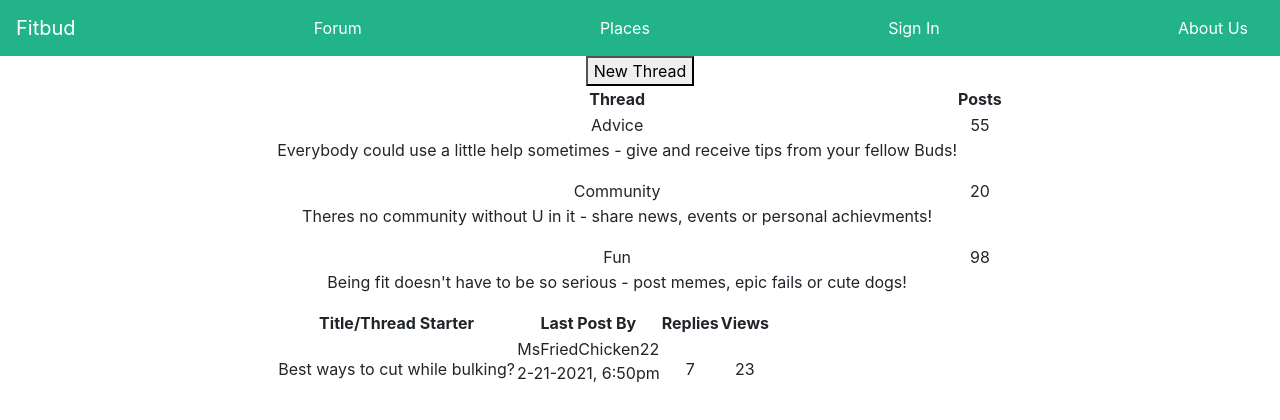
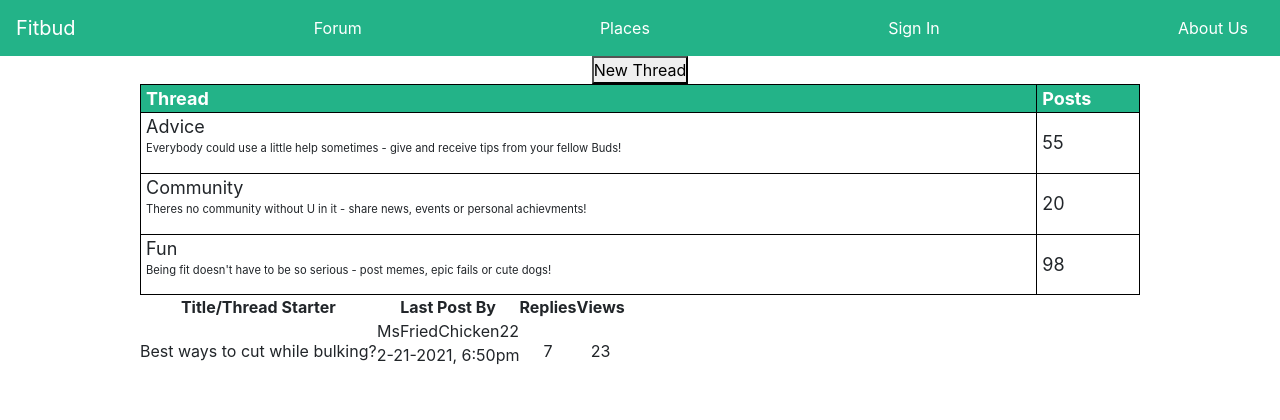
Before and after one commit to CUNYTechPrep/project-starter, a React (Create React App) app in the folder client/: page /forum in a window 1280 px wide. Shown: the top 420 px of the page. Built offline with nearby package versions, Linux system fonts and the light colour scheme.

Commit message:
Add styling for ThreadTable
- styling for compononent with accompanying css file

```diff
--- /dev/null
+++ b/client/src/components/ThreadTable.css
@@ -0,0 +1,28 @@
+* {
+  margin: 0;
+  padding: 0;
+  box-sizing: border-box;
+}
+
+.thread-table {
+  width: 1000px;
+  font-size: large;
+  border: 1px solid black;
+}
+.thread-table th {
+  background-color: hsl(162, 67%, 42%);
+  border: 1px solid black;
+  text-align: left;
+  color: white;
+  padding-left: 5px;
+}
+
+.thread-table td {
+  text-align: left;
+  border: 1px solid black;
+  padding-left: 5px;
+}
+
+.thread-description {
+  font-size: 0.7rem;
+}
--- a/client/src/components/ThreadTable.js
+++ b/client/src/components/ThreadTable.js
@@ -1,10 +1,11 @@
 import React from 'react';
 import ThreadRow from './ThreadTableRow';
+import './ThreadTable.css';
 
 function ThreadTable(props) {
   return (
     <section>
-      <table>
+      <table className="thread-table">
         <ThreadRow />
       </table>
     </section>
--- a/client/src/components/ThreadTableRow.js
+++ b/client/src/components/ThreadTableRow.js
@@ -8,29 +8,36 @@ function ThreadRow(props) {
         <th>Posts</th>
       </tr>
       <tr>
-        <td>Advice</td>
+        <td>
+          Advice
+          <p className="thread-description">
+            Everybody could use a little help sometimes - give and receive tips
+            from your fellow Buds!
+          </p>
+        </td>
         <td>55</td>
       </tr>
-      <p>
-        Everybody could use a little help sometimes - give and receive tips from
-        your fellow Buds!
-      </p>
+
       <tr>
-        <td>Community</td>
+        <td>
+          Community
+          <p className="thread-description">
+            Theres no community without U in it - share news, events or personal
+            achievments!
+          </p>
+        </td>
         <td>20</td>
       </tr>
-      <p>
-        Theres no community without U in it - share news, events or personal
-        achievments!
-      </p>
       <tr>
-        <td>Fun</td>
+        <td>
+          Fun
+          <p className="thread-description">
+            Being fit doesn't have to be so serious - post memes, epic fails or
+            cute dogs!
+          </p>
+        </td>
         <td>98</td>
       </tr>
-      <p>
-        Being fit doesn't have to be so serious - post memes, epic fails or cute
-        dogs!
-      </p>
     </>
   );
 }
```
